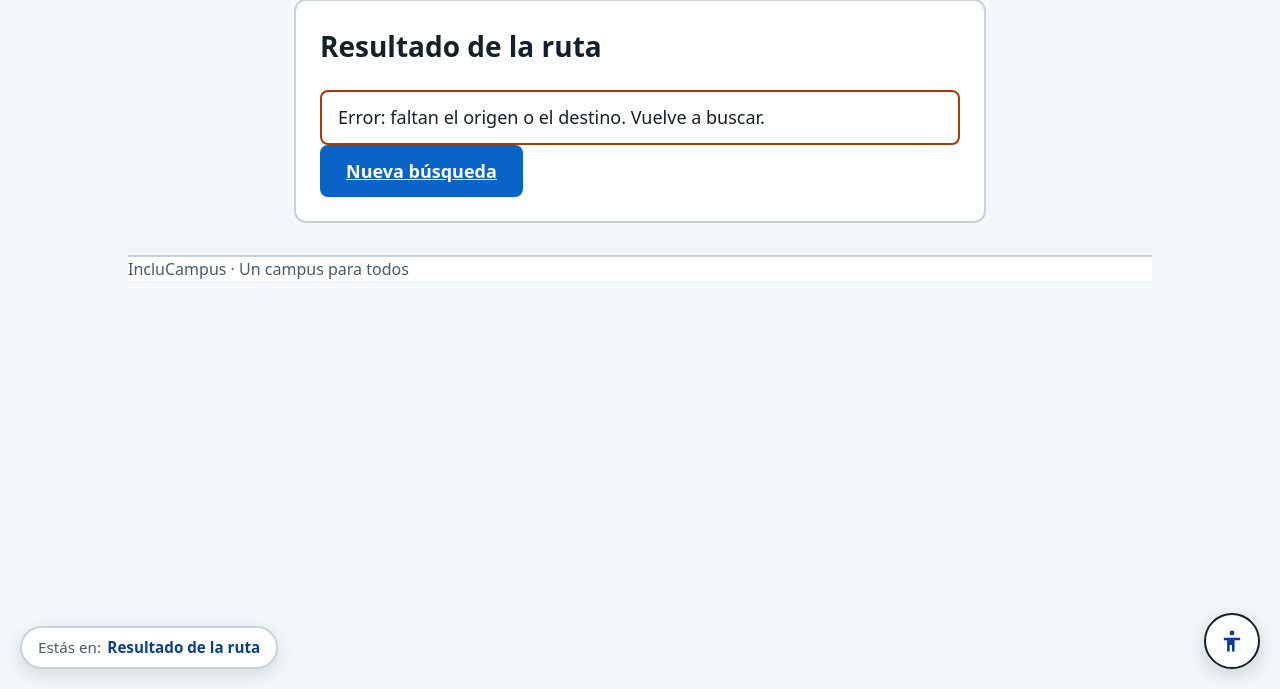
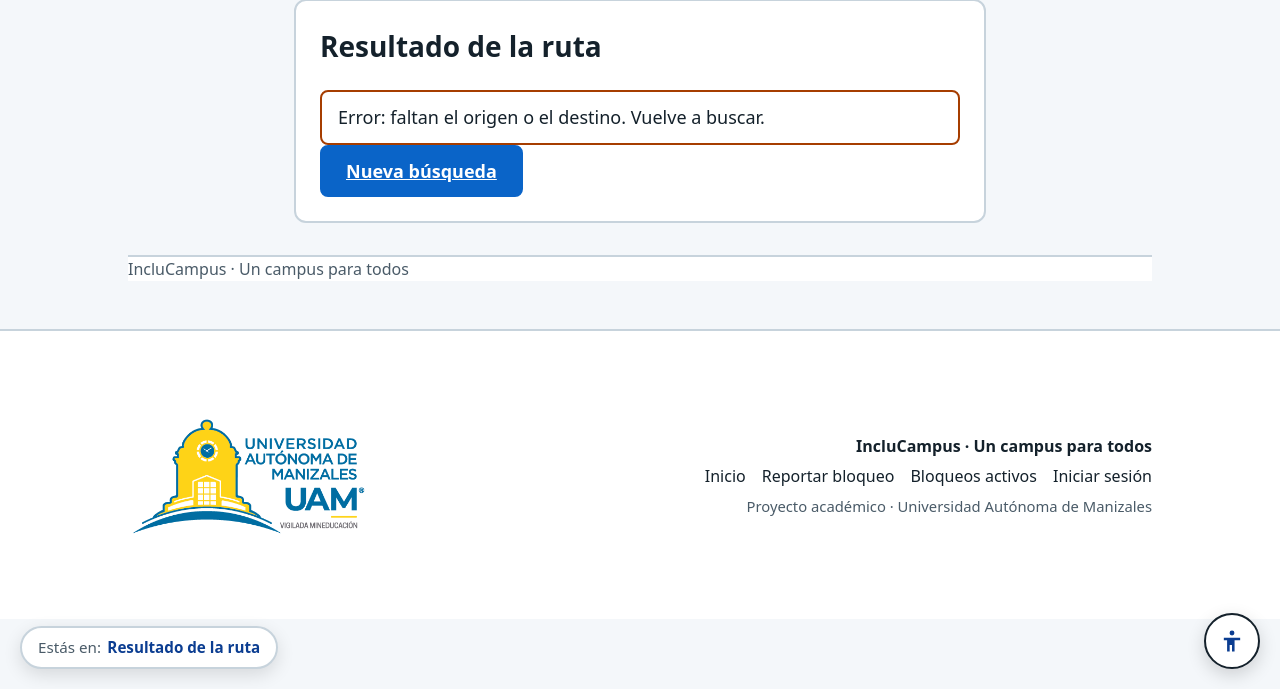
Before and after one commit to JuanPFrancoL/IncluCampus, a Spring Boot app: page /rutas.html in a window 1280 px wide. Shown: the part 111-800 px from the top of the page. Run offline with Spring Boot 4, Linux system fonts and the light colour scheme.

Commit message:
Frontend: Footer agregado en todas las paginas

```diff
--- a/src/main/resources/static/css/estilos.css
+++ b/src/main/resources/static/css/estilos.css
@@ -238,6 +238,14 @@ main > h1 { font-size: 2rem; margin: 1rem 0 0.5rem; }
 }
 .boton:hover { background: var(--azul); border-color: var(--azul); }
 
+/* Evitar que la imagen de la ruta se salga del recuadro */
+img {
+  max-width: 100%;
+  height: auto;
+  display: block;
+  border-radius: 8px;
+}
+
 /* Mensajes: llevan texto (no solo color) para que se entiendan sin ver el color */
 .mensaje { margin: 1rem 0 0; padding: 0.75rem 1rem; border: 2px solid var(--borde); border-radius: 8px; }
 .mensaje:empty { display: none; }
--- a/src/main/resources/static/rutas.html
+++ b/src/main/resources/static/rutas.html
@@ -66,6 +66,24 @@
     <span class="indicador-pagina__etiqueta">Estás en:</span>
     <span id="nombre-pagina-actual" class="indicador-pagina__valor">Inicio</span>
 </div>
+<footer class="pie">
+    <div class="pie__fila">
+        <div class="pie__izquierda">
+            <img class="pie__logo-uam" src="img/LogoUAM.png" alt="Universidad Autónoma de Manizales - UAM">
+        </div>
+
+        <div class="pie__derecha">
+            <p class="pie__titulo">IncluCampus · Un campus para todos</p>
+            <nav class="pie__enlaces" aria-label="Enlaces del pie de página">
+                <a href="index.html">Inicio</a>
+                <a href="reportar.html">Reportar bloqueo</a>
+                <a href="bloqueos.html">Bloqueos activos</a>
+                <a href="login.html">Iniciar sesión</a>
+            </nav>
+            <p class="pie__copy">Proyecto académico · Universidad Autónoma de Manizales</p>
+        </div>
+    </div>
+</footer>
 <script src="js/accesibilidad.js"></script>
 <script src="js/rutas-datos.js"></script>
 <script src="js/rutas.js"></script>
```
Also changed, not shown: src/main/resources/static/admin.html (+18 -1 lines), src/main/resources/static/bloqueos.html (+18 -1 lines), src/main/resources/static/reportar.html (+17 -0 lines).
